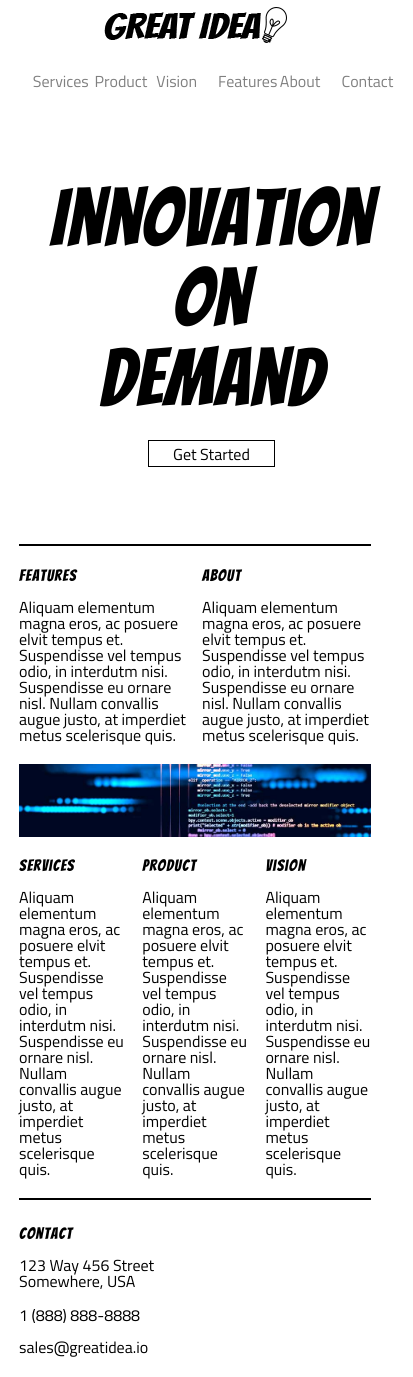
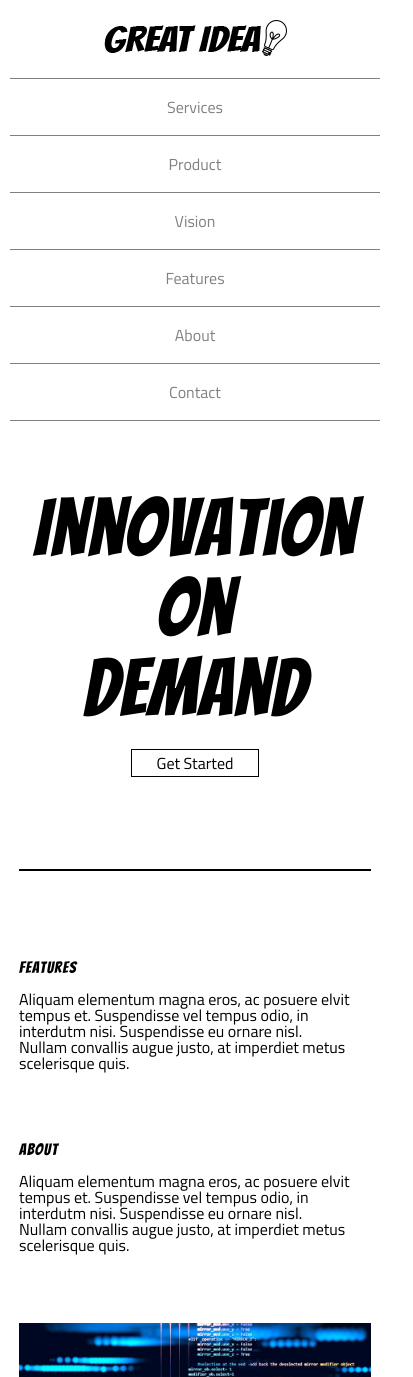
Before and after one commit to mattbasile/responsive-web-design-1-DESKTOP, a plain HTML site: page index.html in a window 390 px wide. Shown: the top 1377 px of the page, 413 px wide, since content can reach past the window. Drawn offline with Linux system fonts and the light colour scheme.

Commit message:
Added mobile view

```diff
--- a/css/index.css
+++ b/css/index.css
@@ -212,5 +212,80 @@ footer{
     .main-content div {
         margin: 3% 0;
     }
+}
 
+@media only screen and (max-width: 500px){
+    .container{
+        flex-direction: column;
+    }
+    .navigation{
+        flex-direction: column-reverse;
+        text-align: center;
+    }
+    nav{
+        flex-wrap: wrap;
+    }
+    nav a {
+        width: 100%;
+        padding: 20px;
+        border-top: 1px solid grey;
+        text-decoration: none;
+        color: grey;
+    }
+    .navigation img{
+        padding: 20px;
+    }
+    /*HEADER*/
+    header{
+        border-top: 1px solid grey;
+        width: 100%;
+    }
+    header .left-content{
+        flex-direction: column;
+        justify-content: center;
+        margin: 0 auto;
+        text-align: center;
+        padding: 10% 0 15%;
+     }
+    header h1{
+        font-size: 4em;
+    }
+    header a{
+        margin: 2% auto 0;
+        border: 1px solid black;
+        padding: 1.5% 7.5%;
+        color: black;
+    }
+
+    /* MAIN-CONTENT*/
+    .main-content{
+        margin: 0 auto;
+        border-top: 2px solid black;
+        border-bottom: 2px solid black;
+        padding: 5% 0 0;
+        width: 95%;
+        flex-direction: column;
+    }
+    .main-content .top-content{
+        flex-direction: column;
+    }
+    .main-content .bottom-content{
+        flex-direction: column;
+    }
+    .main-content .top-content .text-content{
+        width: 100%;
+    }
+    .main-content .bottom-content .text-content{
+        width: 100%;
+    }
+    .main-content div{
+        margin: 10% 0;
+    }
+    .main-content p{
+        width: 95%;
+    }
+    .main-content img{
+        width: 100%;
+        margin: 0 auto;
+    }
 }
```
